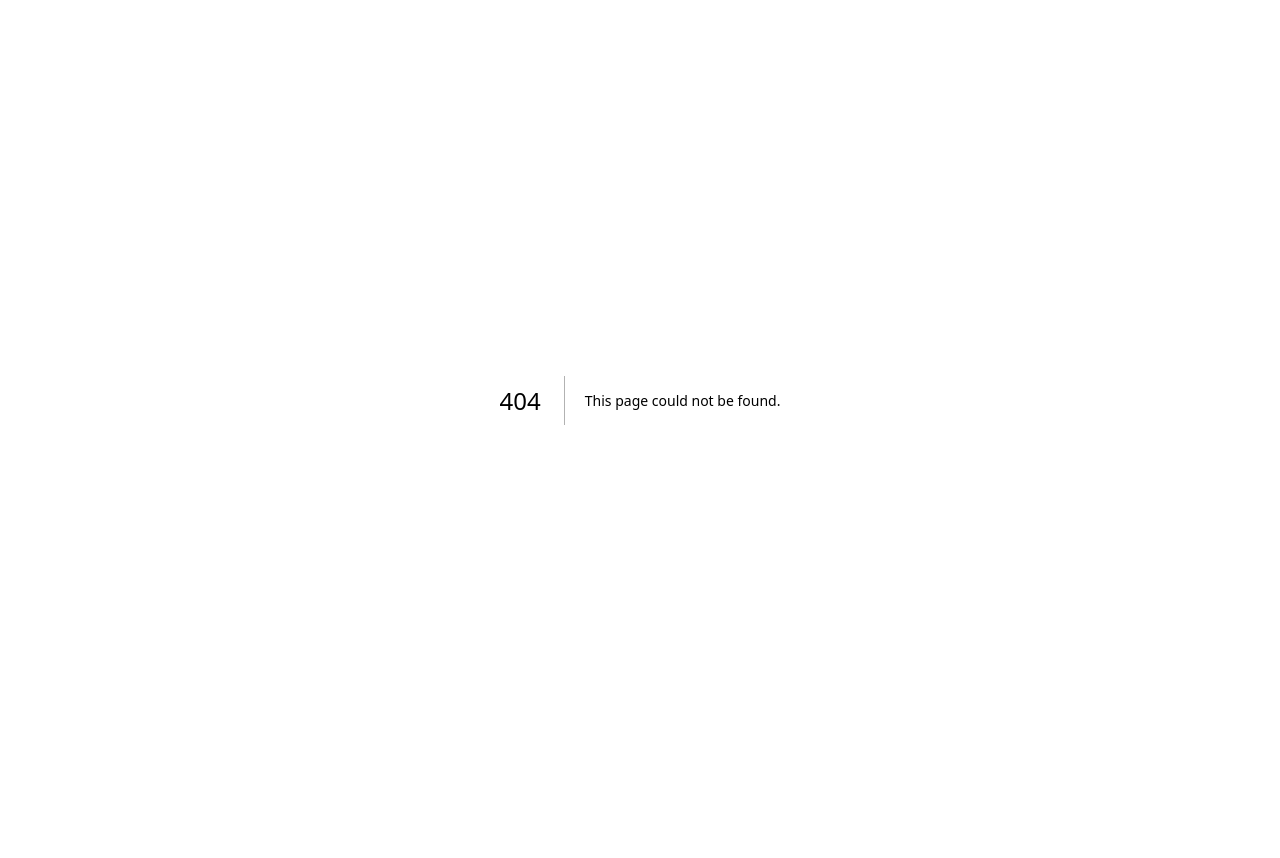
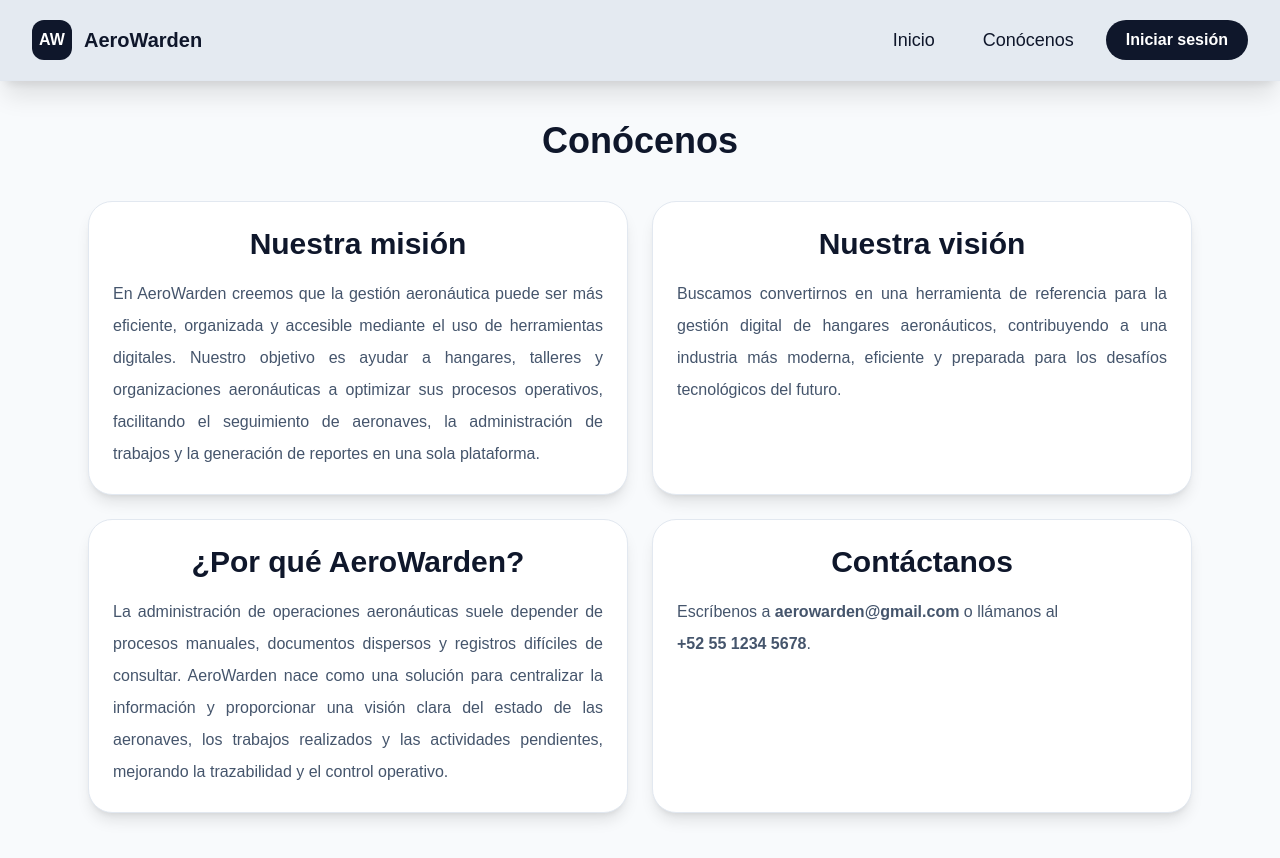
Before and after one commit to Vector4c5/AeroWarden, a Next.js app in the folder aerowarden/: page /conocenos in a window 1280 px wide. Before the commit this address had no page. Shown: the top 858 px of the page. Before the commit the page ends 800 px from the top, so only its background shows below. Built offline with nearby package versions, Linux system fonts and the light colour scheme; no server answers.

Commit message:
Estructuración y redacción del apartado "Conócenos"

```diff
--- a/aerowarden/Componets/common/Header.js
+++ b/aerowarden/Componets/common/Header.js
@@ -79,14 +79,8 @@ export default function Header() {
                                 Pendientes
                             </Link>
 
-                            <Link
-                                href="/reports"
-                                className="text-lg font-medium text-black p-1 px-4 rounded-xl transition hover:bg-slate-100"
-                            >
-                                Reportes
-                            </Link>
 
-                            {/* Usuario */}
+                              {/* Usuario */}
                             <div
                                 className="relative"
                                 ref={menuRef}
@@ -176,17 +170,10 @@ export default function Header() {
                             </Link>
 
                             <Link
-                                href="/how-it-works"
+                                href="/conocenos"
                                 className="text-lg font-medium text-black p-1 px-4 rounded-xl transition hover:bg-slate-100"
                             >
-                                Cómo funciona
-                            </Link>
-
-                            <Link
-                                href="/contact"
-                                className="text-lg font-medium text-black p-1 px-4 rounded-xl transition hover:bg-slate-100"
-                            >
-                                Contáctanos
+                                Conócenos
                             </Link>
 
                             <button
--- a/aerowarden/pages/como_funciona.js
+++ /dev/null
@@ -1,7 +0,0 @@
-export default function como_funciona () {
-    return (
-        <div>
-            Hola mundo
-        </div>
-    )
-}
--- /dev/null
+++ b/aerowarden/pages/conocenos.js
@@ -0,0 +1,54 @@
+import Header from "@/Componets/common/Header";
+
+export default function conocenos() {
+  return (
+    <div className="min-h-screen bg-slate-50 text-slate-900 pb-10">
+      <Header />
+
+      <main className="mx-auto max-w-6xl px-6 py-10">
+        <h1 className="mb-10 text-center text-4xl font-bold text-slate-900">Conócenos</h1>
+
+        <div className="grid gap-6 md:grid-cols-2">
+          <article className="rounded-3xl border border-slate-200 bg-white p-6 shadow-lg">
+            <h2 className="mb-4 text-center text-3xl font-bold text-slate-900">Nuestra misión</h2>
+            <p className="text-justify text-slate-600 leading-8">
+              En AeroWarden creemos que la gestión aeronáutica puede ser más eficiente,
+              organizada y accesible mediante el uso de herramientas digitales. Nuestro
+              objetivo es ayudar a hangares, talleres y organizaciones aeronáuticas a
+              optimizar sus procesos operativos, facilitando el seguimiento de aeronaves,
+              la administración de trabajos y la generación de reportes en una sola plataforma.
+            </p>
+          </article>
+
+          <article className="rounded-3xl border border-slate-200 bg-white p-6 shadow-lg">
+            <h2 className="mb-4 text-center text-3xl font-bold text-slate-900">Nuestra visión</h2>
+            <p className="text-justify text-slate-600 leading-8">
+              Buscamos convertirnos en una herramienta de referencia para la gestión
+              digital de hangares aeronáuticos, contribuyendo a una industria más moderna,
+              eficiente y preparada para los desafíos tecnológicos del futuro.
+            </p>
+          </article>
+
+          <article className="rounded-3xl border border-slate-200 bg-white p-6 shadow-lg">
+            <h2 className="mb-4 text-center text-3xl font-bold text-slate-900">¿Por qué AeroWarden?</h2>
+            <p className="text-justify text-slate-600 leading-8">
+              La administración de operaciones aeronáuticas suele depender de procesos
+              manuales, documentos dispersos y registros difíciles de consultar. AeroWarden
+              nace como una solución para centralizar la información y proporcionar una
+              visión clara del estado de las aeronaves, los trabajos realizados y las
+              actividades pendientes, mejorando la trazabilidad y el control operativo.
+            </p>
+          </article>
+
+          <article className="rounded-3xl border border-slate-200 bg-white p-6 shadow-lg">
+            <h2 className="mb-4 text-center text-3xl font-bold text-slate-900">Contáctanos</h2>
+            <p className="text-justify text-slate-600 leading-8">
+              Escríbenos a <strong>aerowarden@gmail.com</strong> o llámanos al <br />
+              <strong> +52 55 1234 5678</strong>.
+            </p>
+          </article>
+        </div>
+      </main>
+    </div>
+  );
+}
--- a/aerowarden/pages/contacto.js
+++ /dev/null
@@ -1,7 +0,0 @@
-export default function contacto () {
-    return (
-        <div>
-            Hola mundo
-        </div>
-    )
-}
--- a/aerowarden/pages/index.js
+++ b/aerowarden/pages/index.js
@@ -1,7 +1,7 @@
 import Link from "next/link";
 import { useRouter } from "next/router";
 import { useState, useEffect } from "react";
-import { useSession } from "next-auth/react";
+import { signIn, useSession } from "next-auth/react";
 
 import Header from "@/Componets/common/Header";
 
@@ -393,12 +393,13 @@ export default function Home() {
 
               <p className="leading-8 text-slate-600">
 
-                AeroWarden es una plataforma desarrollada para
-                modernizar la administración de hangares
-                aeronáuticos mediante herramientas digitales que
-                simplifican el seguimiento de aeronaves,
-                la gestión de trabajos y la generación de
-                reportes operativos.
+                AeroWarden es una plataforma diseñada para optimizar
+                las operaciones de hangares aeronáuticos mediante
+                la gestión digital de aeronaves, el seguimiento
+                de trabajos de mantenimiento y la generación de reportes
+                operativos. Centraliza la información en un solo entorno,
+                reduciendo procesos manuales y mejorando el control,
+                la trazabilidad y la eficiencia de las operaciones.
 
               </p>
 
@@ -502,24 +503,75 @@ export default function Home() {
 
             </section>
 
-            {/* Sección final */}
+            {/* Flujo del proceso */}
             <section className="rounded-3xl bg-slate-900 p-12 text-center text-white shadow-xl">
 
               <h2 className="mb-6 text-4xl font-bold">
 
-                La administración aeronáutica del futuro
+                Flujo de proceso de AeroWarden
 
               </h2>
 
               <p className="mx-auto max-w-4xl text-lg leading-8 text-slate-300">
 
-                Centraliza la información de hangares,
-                aeronaves y procesos operativos en un solo
-                lugar para mejorar la eficiencia,
-                reducir errores y mantener un control
-                completo sobre cada operación.
+                Un recorrido horizontal que muestra cómo AeroWarden gestiona hangares, aeronaves y operaciones.
 
               </p>
+
+              <div className="mt-10 flex flex-col items-center gap-6 text-left md:flex-row md:justify-center md:space-x-4">
+                <div className="w-full rounded-3xl border border-slate-700 bg-slate-800 p-6 text-white md:w-72">
+                  <p className="text-sm uppercase tracking-widest text-cyan-300">Paso 1</p>
+                  <h3 className="mt-3 text-xl font-semibold">Registro y acceso</h3>
+                  <p className="mt-2 text-sm text-slate-300">Crea tu cuenta y accede a tu espacio aeronáutico.</p>
+                </div>
+
+                <div className="hidden md:flex items-center text-3xl text-cyan-300">→</div>
+
+                <div className="w-full rounded-3xl border border-slate-700 bg-slate-800 p-6 text-white md:w-72">
+                  <p className="text-sm uppercase tracking-widest text-cyan-300">Paso 2</p>
+                  <h3 className="mt-3 text-xl font-semibold">Configura hangares</h3>
+                  <p className="mt-2 text-sm text-slate-300">Registra tus hangares y define su ubicación.</p>
+                </div>
+
+                <div className="hidden md:flex items-center text-3xl text-cyan-300">→</div>
+
+                <div className="w-full rounded-3xl border border-slate-700 bg-slate-800 p-6 text-white md:w-72">
+                  <p className="text-sm uppercase tracking-widest text-cyan-300">Paso 3</p>
+                  <h3 className="mt-3 text-xl font-semibold">Administra aeronaves</h3>
+                  <p className="mt-2 text-sm text-slate-300">Almacena datos de aeronaves y lleva su historial completo.</p>
+                </div>
+
+                <div className="hidden md:flex items-center text-3xl text-cyan-300">→</div>
+
+                <div className="w-full rounded-3xl border border-slate-700 bg-slate-800 p-6 text-white md:w-72">
+                  <p className="text-sm uppercase tracking-widest text-cyan-300">Paso 4</p>
+                  <h3 className="mt-3 text-xl font-semibold">Monitorea operaciones</h3>
+                  <p className="mt-2 text-sm text-slate-300">Supervisa trabajos, mantenimiento y reportes desde un panel central.</p>
+                </div>
+              </div>
+
+            </section>
+            <section className="rounded-3xl bg-slate-900 p-12 text-center text-white shadow-xl">
+
+              <h2 className="mb-6 text-4xl font-bold">
+
+                Comienza ahora con AeroWarden
+
+              </h2>
+
+              <p className="mx-auto max-w-4xl text-lg leading-8 text-slate-300">
+
+                Inicia tu aventura en la gestión aeronáutica con una plataforma segura, moderna y fácil de usar.
+
+              </p>
+
+              <button
+                type="button"
+                onClick={() => signIn()}
+                className="mt-8 inline-flex rounded-full bg-cyan-500 px-8 py-4 text-base font-semibold text-slate-900 transition hover:bg-cyan-400"
+              >
+                Regístrate
+              </button>
 
             </section>
 
```
